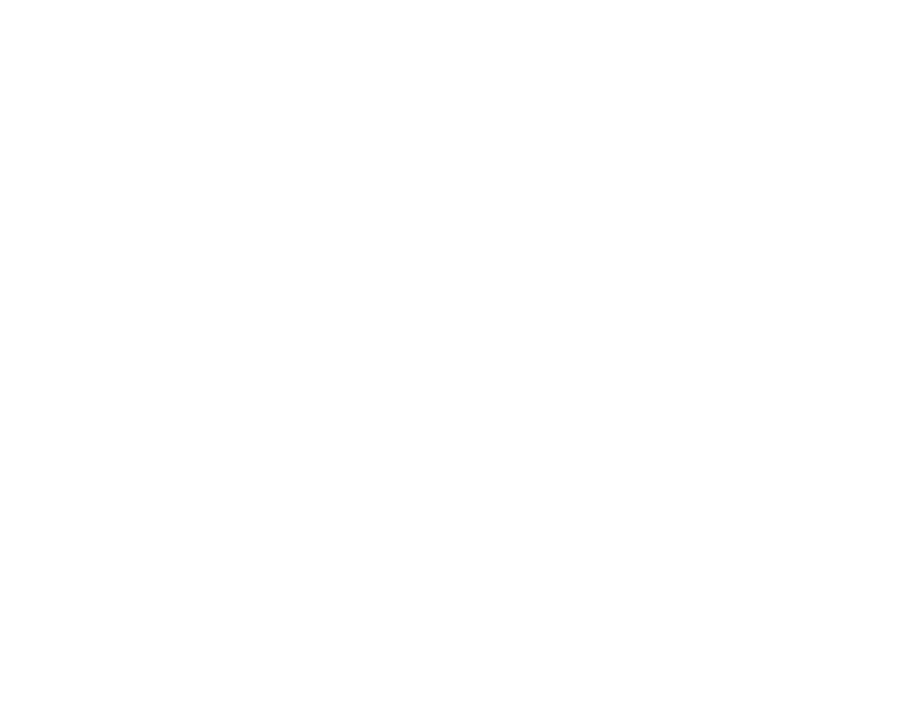
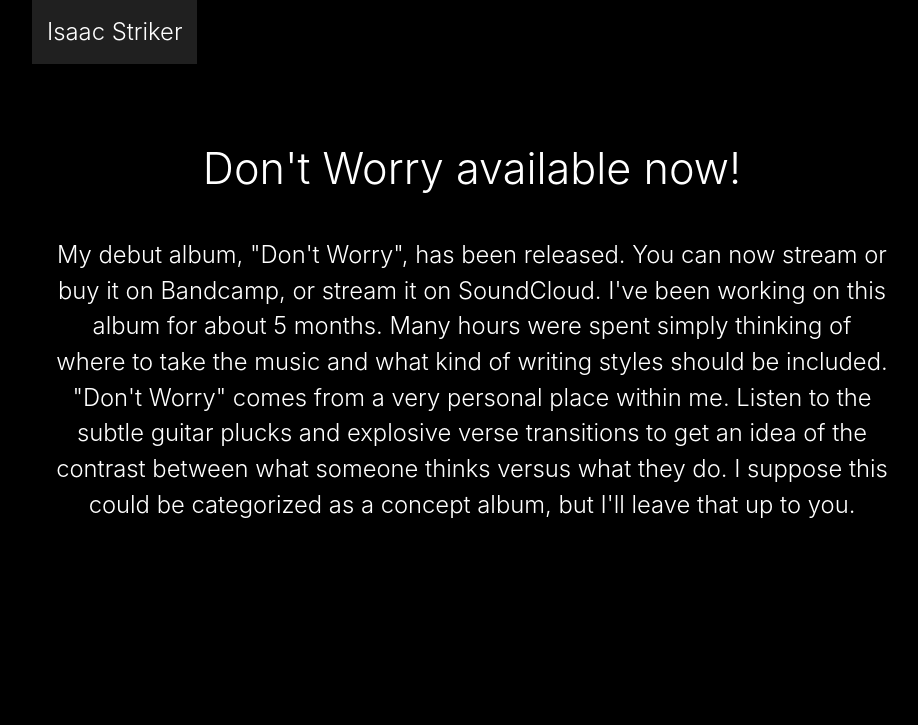
Before and after one commit to rwave3/rwave3.github.io, a plain HTML site: page index.html in a window 1280 px wide. Shown: the whole page, without its empty margins (168-1086 px from the left). Drawn offline with Linux system fonts and the light colour scheme.

Commit message:
Added .css and .js
Updated home page, beginning work on all elements of the website

```diff
--- /dev/null
+++ b/design.css
@@ -0,0 +1,91 @@
+.glass {
+    background-color: rgba(240, 240, 240, 0.125);
+}
+* {
+    margin: auto;
+}
+.z-depth-0 {
+    box-shadow: none !important;
+}
+/*Nav Code*/
+nav {
+    height: 66px;
+    color: #fff;
+    width: 100%;
+    display: block;
+    line-height: 64px;
+}
+nav .navwrapper {
+    position: relative;
+    height: 100%;
+}
+.navwrapper {
+    width: 75%;
+    max-width: 1280px;
+}
+nav ul {
+    margin: 0;
+}
+nav ul a {
+    transition: background-color .3s;
+    color: #fff;
+    display: block;
+    padding: 0 15px;
+}
+nav ul.left {
+    float: left;
+    margin-left: 200px;
+}
+nav ul.right {
+    float: right;
+    margin-right: 200px;
+}
+nav ul li {
+    transition: background-color .3s;
+    float: left;
+    padding: 0;
+}
+nav ul li.active {
+    background-color: rgba(255, 255, 255, 0.125);
+}
+ul {
+    padding-left: 0;
+    list-style-type: none;
+}
+li {
+    display: list-item;
+    text-align: -webkit-match-parent;
+}
+a {
+    background-color: transparent;
+}
+nav a:hover {
+    background-color: rgba(255, 255, 255, 0.125)
+}
+body {
+    text-align: center;
+    background-color:black;
+}
+.page {
+    margin: 0 auto;
+    padding-top: 1rem;
+    min-height: calc(100vh - 13rem);
+    padding-bottom: 3rem;
+}
+.alltext {
+    font-family: -apple-system, BlinkMacSystemFont, 'Segoe UI', Roboto, Oxygen, Ubuntu, Cantarell, 'Open Sans', 'Helvetica Neue', sans-serif;
+    text-decoration: none;
+    font-weight: 300;
+    font-size: 1.488rem;
+}
+.htext {
+    color: #fff;
+    line-height: 1.5;
+    font-size: 2.7rem;
+    max-width: 65%;
+}
+.ptext {
+    color: #fff;
+    line-height: 1.5;
+    max-width: 65%;
+}
--- a/index.html
+++ b/index.html
@@ -1,5 +1,53 @@
 <html>
 <head>
 	<title>rwave</title>
+	<link rel="stylesheet" type="text/css" href="design.css">
 </head>
+	<body>
+		<nav class="navbg z-depth-0" role="navigation">
+            <div class="nav-wrapper">
+                <ul class = "left">
+                    <li class="active">
+                        <a class="waves-effect waves-light alltext" href="../src/index.html">
+                            <img src="">Isaac Striker
+                        </a>
+                    </li>
+                </ul>
+                <ul class="right">
+                    <li>
+                        <a class="waves-effect waves-light alltext" href="#mystory"></a>
+                    </li>
+                    <li>
+                        <a class="waves-effect waves-light alltext" href="../src/exp.html"></a>
+                    </li>
+                    <li>
+                        <a class="waves-effect waves-light alltext" href="../src/projects.html"></a>
+                    </li>
+                    <li>
+                        <a class="waves-effect waves-light alltext" href="../src/resume.html"></a>
+                    </li>
+                </ul>
+            </div>
+        </nav>
+		<div class="page">
+			<div class="container">
+				<div class="bl1">
+					<br>
+					<br>
+					<br>
+					<div>
+						<h1 class="alltext htext">Don't Worry available now!</h1>
+						<br>
+						<br>
+						<p class="alltext ptext">
+							My debut album, "Don't Worry", has been released. You can now stream or buy it on Bandcamp, or stream it on SoundCloud. I've been working on this album
+							for about 5 months. Many hours were spent simply thinking of where to take the music and what kind of writing styles should be included. "Don't Worry"
+							comes from a very personal place within me. Listen to the subtle guitar plucks and explosive verse transitions to get an idea of the contrast between
+							what someone thinks versus what they do. I suppose this could be categorized as a concept album, but I'll leave that up to you.
+						</p>
+					</div>
+				</div>
+			</div>
+		</div>
+	</body>
 </html>
```
Also changed, not shown: back.js (added).
